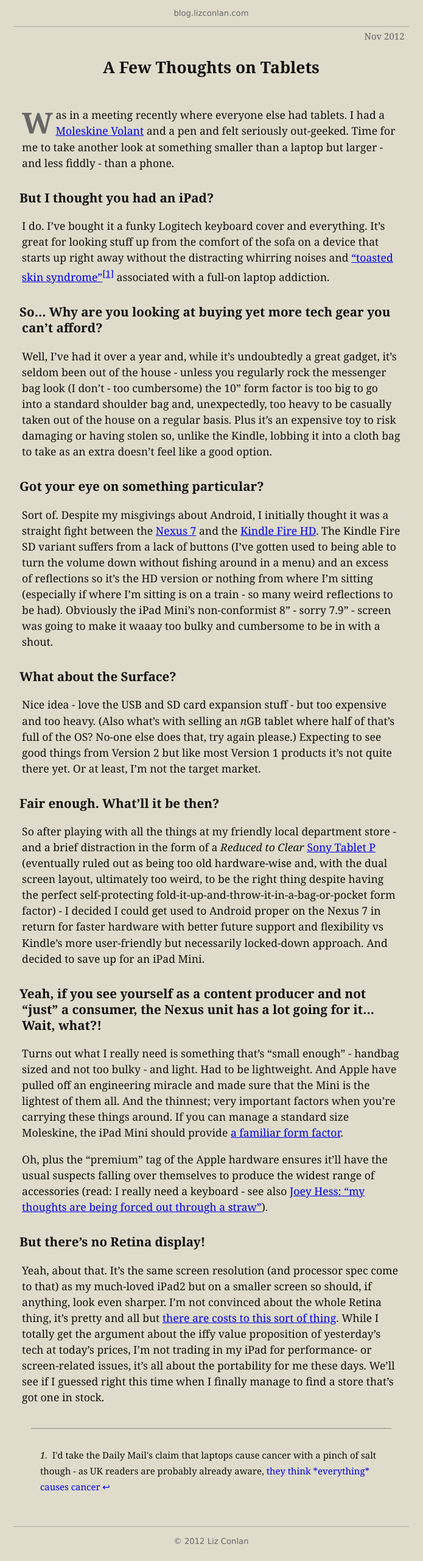
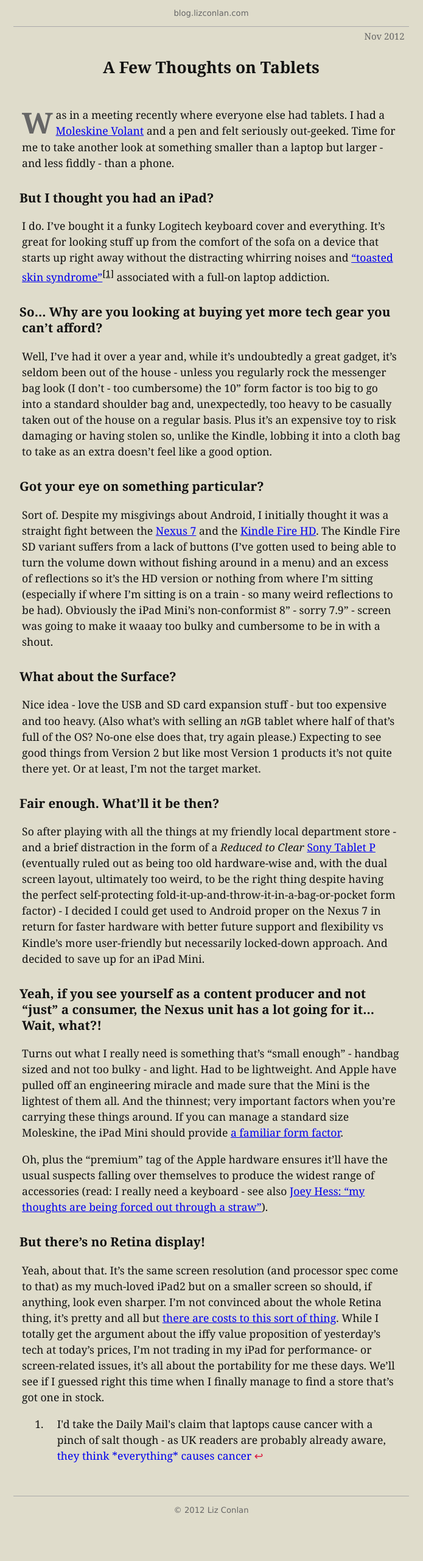
Before and after one commit to lizconlan/lizconlan.github.com, a Jekyll site: the page built from _posts/2012-11-03-a-few-thoughts-on-tablets.md, in a window 1280 px wide. Shown: the whole page at 61% size, without its empty margins (293-988 px from the left). Built offline with Jekyll 4.4.1, drawn with Linux system fonts in a browser that asks for light colours; after the commit the page ends 2509 px from its top, so only the background shows below that.

Commit message:
fiddling around with the footnotes

```diff
--- a/_layouts/post.html
+++ b/_layouts/post.html
@@ -16,9 +16,11 @@
       div.intro>p:first-of-type:first-letter{font-size:270%;font-weight:bold;float:left;margin-top:0.26em;margin-right:0.1em;color:#666}
       article{display:block;position:relative;padding:0 0.8em}
       span.post_date{display:block;position:absolute;text-align:center;top:-3.4em;right:0.5em;font-size:0.85em;color:#666}
-      ul#footnotes{margin-top:2.5em;border-top:1px solid #888;list-style:none;padding-top:2em;font-size:0.85em;margin-left:1em;margin-right:1em;padding-left:0}
-      ul#footnotes li {margin-left:0;padding-left:1em;padding-right:1em}
-      ul#footnotes li a {text-decoration:none}
+      sup a:link{color:#000;}
+      ul#footnotes{margin-top:2.5em;border-top:1px solid #888;padding-top:2em;font-size:0.85em;margin-left:1em;margin-right:1em;padding-left:0}
+      ol#footnotes li{margin-left:0;padding-left:1em;padding-right:1em}
+      ol#footnotes li a{text-decoration:none}
+      ol#footnotes li a.return{color:crimson}
     </style>
     <script type="text/javascript">
       var _gaq = _gaq || [];
--- a/_posts/2012-11-03-a-few-thoughts-on-tablets.md
+++ b/_posts/2012-11-03-a-few-thoughts-on-tablets.md
@@ -41,6 +41,6 @@
 
 Yeah, about that. It's the same screen resolution (and processor spec come to that) as my much-loved iPad2 but on a smaller screen so should, if anything, look even sharper. I'm not convinced about the whole Retina thing, it's pretty and all but [there are costs to this sort of thing](http://www.marco.org/2012/11/12/ipad-mini-cost-of-retina). While I totally get the argument about the iffy value proposition of yesterday's tech at today's prices, I'm not trading in my iPad for performance- or screen-related issues, it's all about the portability for me these days. We'll see if I guessed right this time when I finally manage to find a store that's got one in stock.
 
-<ul id="footnotes">
-	<li id="cite-1"> <i>1.</i>&nbsp; I'd take the Daily Mail's claim that laptops cause cancer with a pinch of salt though - as UK readers are probably already aware, <a href='http://www.google.com/search?q=site:dailymail.co.uk+"may+cause+cancer"'>they think *everything* causes cancer</a> <a href="#cite_ref-1">↩</a></li>
-</ul>
+<ol id="footnotes">
+  <li id="cite-1">I'd take the Daily Mail's claim that laptops cause cancer with a pinch of salt though - as UK readers are probably already aware, <a href='http://www.google.com/search?q=site:dailymail.co.uk+"may+cause+cancer"'>they think *everything* causes cancer</a> <a href="#cite_ref-1" class="return">↩</a></li>
+</ol>
```
